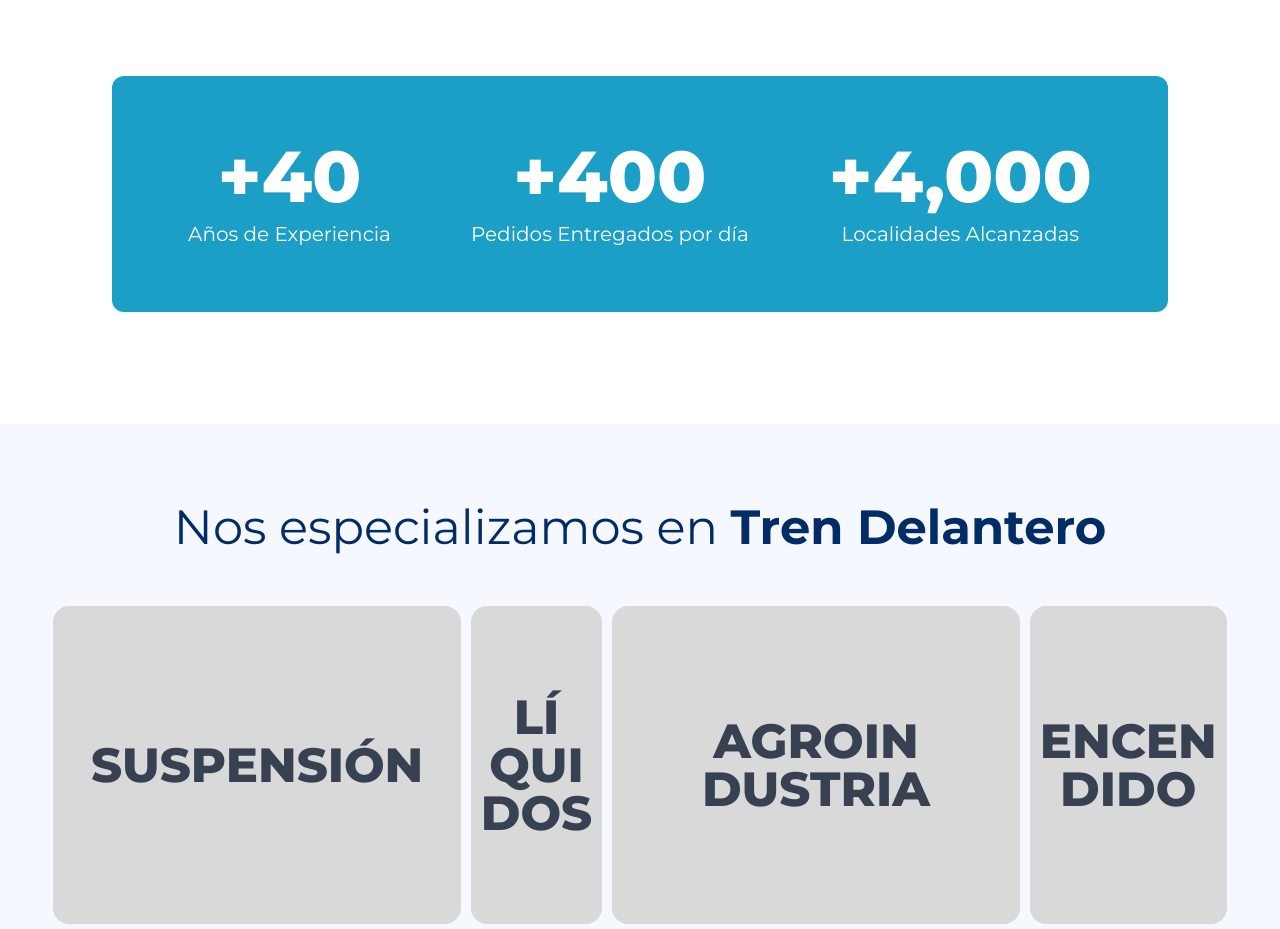
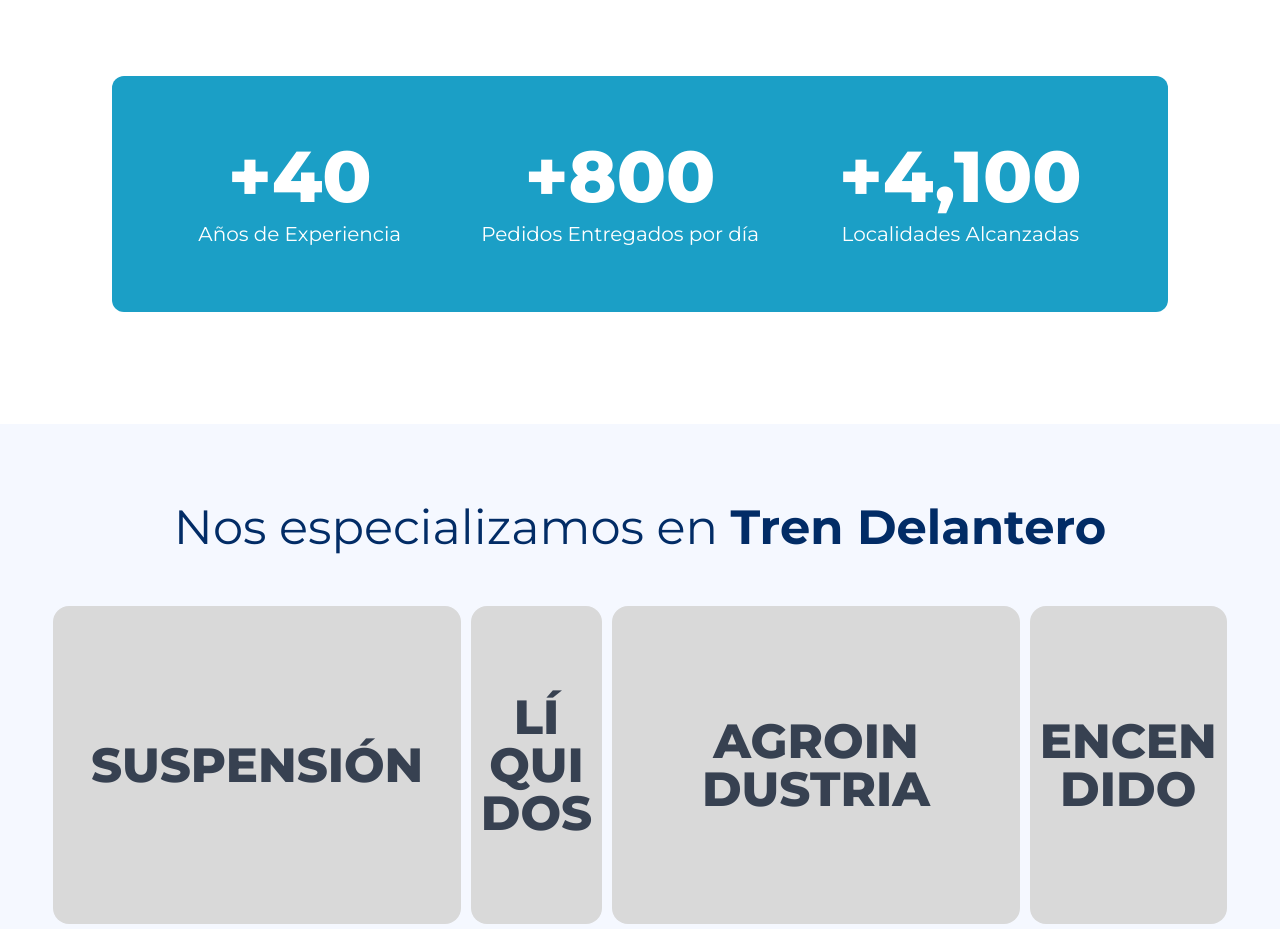
Before and after one commit to Distrisuper/WebDistrisuper-v2, a React (Vite) app: page / in a window 1280 px wide. Shown: the part 1140-2069 px from the top of the page. Built offline with nearby package versions, Linux system fonts and the light colour scheme.

Commit message:
cambia datos contadores

```diff
--- a/src/App.jsx
+++ b/src/App.jsx
@@ -1,12 +1,10 @@
-import { Navigate, Route, BrowserRouter as Router, Routes } from 'react-router-dom';
 import Home from './components/Home';
 import Layout from './components/Layout';
-import './App.css'
 import About from './components/About';
 import Contact from './components/Contact';
 import Product from './components/Product';
 import Chatbot from './components/Chatbot';
-import CustomCursor from './components/CustomCursor';
+import './App.css'
 
 function App() {
   return (
@@ -17,7 +15,6 @@ function App() {
         <About />
         <Contact />
         <Chatbot />
-        {/* <CustomCursor /> */}
       </Layout>
 
 
--- a/src/components/Chatbot/index.jsx
+++ b/src/components/Chatbot/index.jsx
@@ -1,6 +1,4 @@
-import React, { useEffect, useRef, useState } from 'react';
-import { FontAwesomeIcon } from '@fortawesome/react-fontawesome';
-import { faPaperPlane, faCircleXmark } from '@fortawesome/free-solid-svg-icons';
+import React from 'react';
 import './styles.css';
 
 const Chatbot = () => {
--- a/src/components/Contact/index.jsx
+++ b/src/components/Contact/index.jsx
@@ -1,6 +1,6 @@
 import React, { useState } from "react";
 import { FontAwesomeIcon } from '@fortawesome/react-fontawesome';
-import { faEnvelope, faPhone, faChevronDown, faPaperPlane } from '@fortawesome/free-solid-svg-icons';
+import { faChevronDown, faPaperPlane } from '@fortawesome/free-solid-svg-icons';
 import FormInput from "../Inputs/FormInput";
 
 const sucursales = [
--- a/src/components/Home/index.jsx
+++ b/src/components/Home/index.jsx
@@ -1,7 +1,6 @@
 import React from "react";
 import CountUp from 'react-countup';
 import { useInView } from 'react-intersection-observer';
-import Carousel from "../Carousel";
 import Slider from "../Slider";
 
 export default function Home() {
@@ -39,7 +38,7 @@ export default function Home() {
                         {inView && (
                             <>
                                 <span className="text-5xl 2xl:text-8xl md:text-7xl font-extrabold text-white">
-                                    <CountUp end={400} duration={3.5} prefix="+" />
+                                    <CountUp end={800} duration={3.5} prefix="+" />
                                 </span>
                                 <span className="text-white mt-2 text-lg lg:text-xl text-center text-balance">Pedidos Entregados por día</span>
                             </>
@@ -49,24 +48,14 @@ export default function Home() {
                         {inView && (
                             <>
                                 <span className="text-5xl 2xl:text-8xl md:text-7xl font-extrabold text-white">
-                                    <CountUp end={4000} duration={3.5} prefix="+" />
+                                    <CountUp end={4100} duration={3.5} prefix="+" />
                                 </span>
                                 <span className="text-white mt-2 text-lg lg:text-xl">Localidades Alcanzadas</span>
                             </>
                         )}
                     </div>
                 </div>
-                {/* <div className="flex flex-col lg:flex-row gap-8 lg:gap-20 m-8 lg:m-24 items-center">
-                    <div>
-                        <img src={pico} />
-                    </div>
-                    <div>
-                        <img src={mdp} />
-                    </div>
-                </div> */}
-                {/*
-                <h3 className="text-center font-extrabold text-gray-300 text-3xl lg:text-5xl 2xl:text-6xl py-8">NUESTROS PRODUCTOS</h3>
-                <Carousel /> */}
+
             </div>
         </>
     );
```
